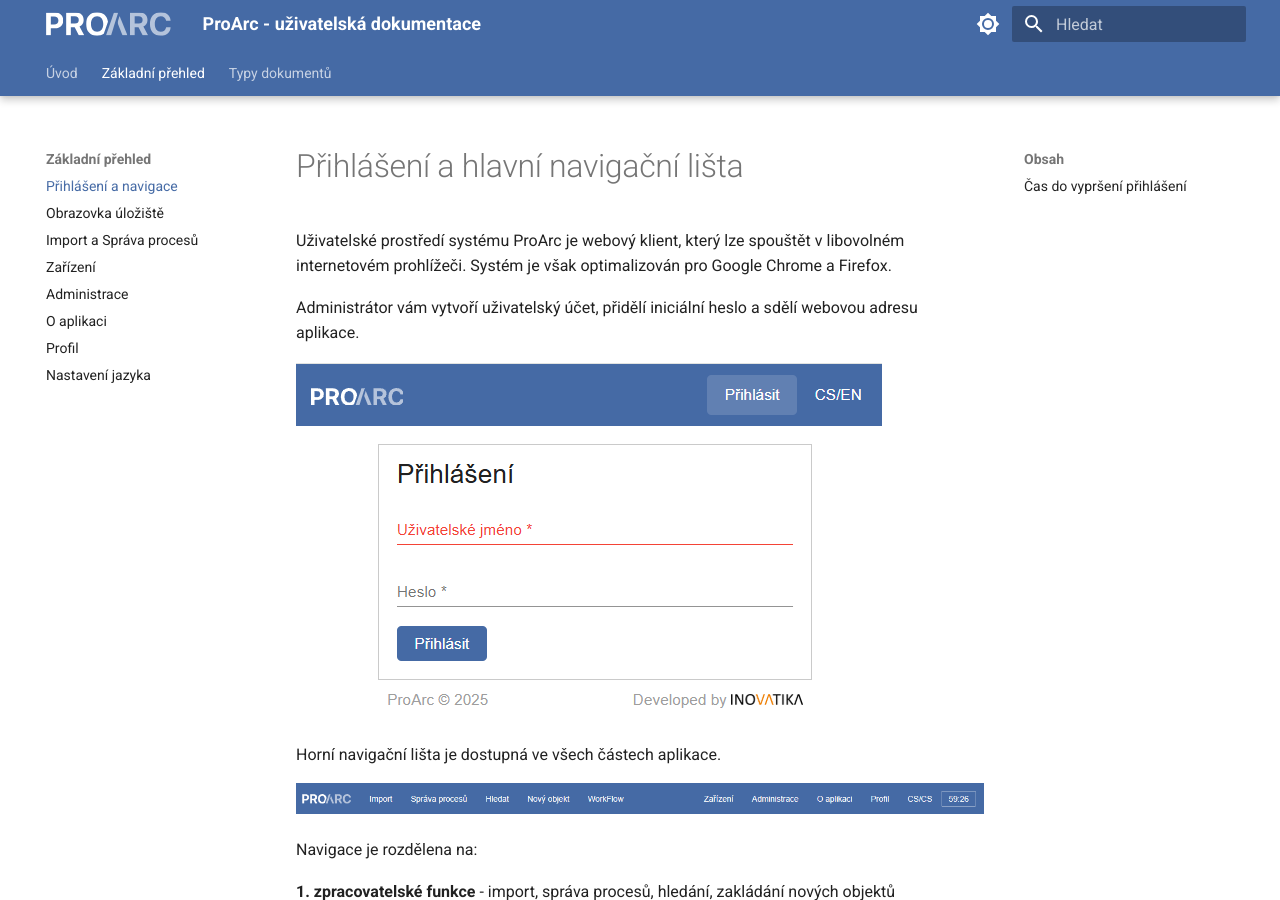
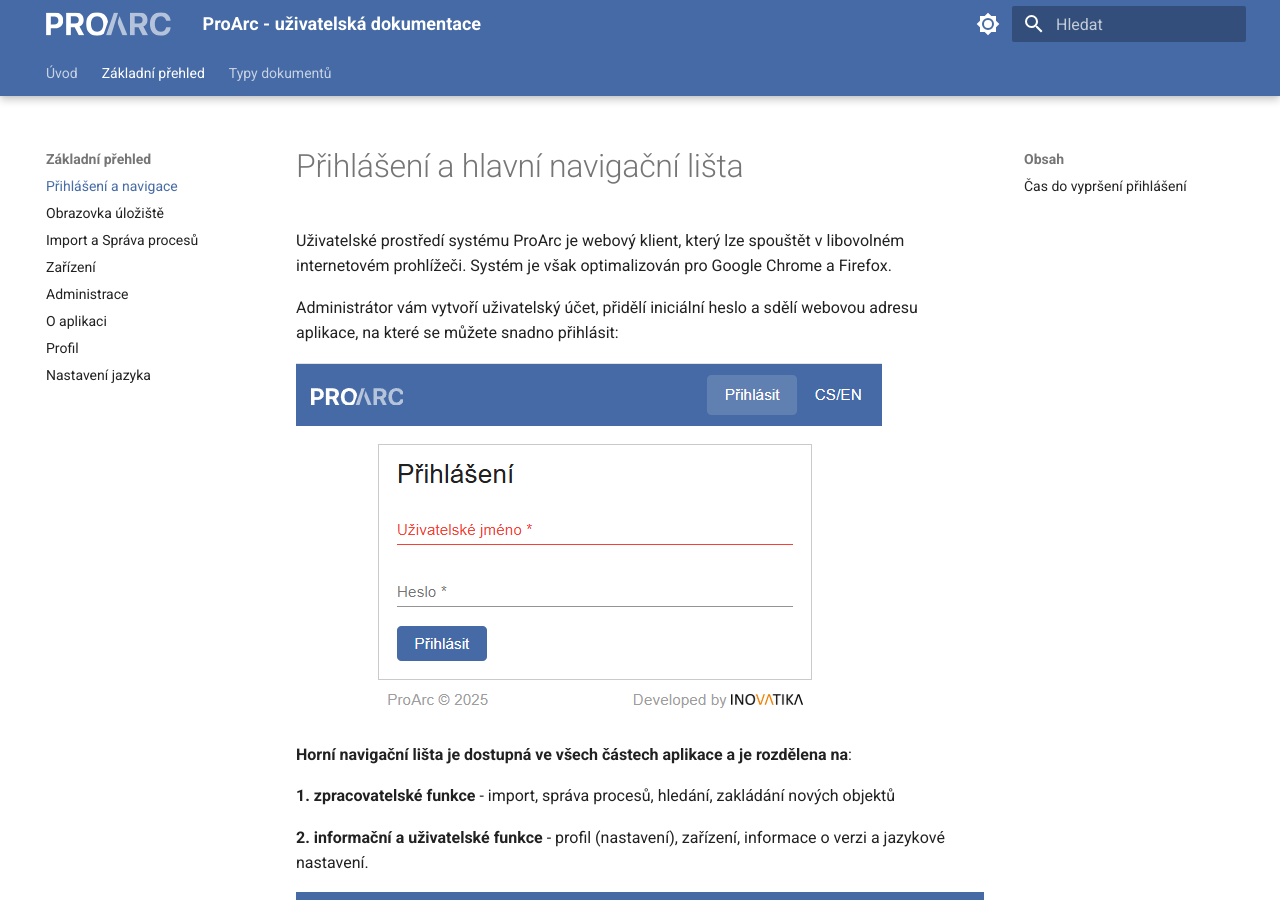
Before and after one commit to kerschfilip/proarc-manual, an MkDocs documentation site: the page built from docs/zakladni_prehled/01_prihlaseni.md, in a window 1280 px wide and 900 px high. Built offline with MkDocs 1.6.1 and Material for MkDocs 9.7.7, drawn with Linux system fonts in a browser that asks for light colours; some web fonts are replaced.

Commit message:
oprava základního přehledu

```diff
--- a/docs/zakladni_prehled/01_prihlaseni.md
+++ b/docs/zakladni_prehled/01_prihlaseni.md
@@ -5,22 +5,14 @@
 optimalizován pro Google Chrome a Firefox.
 
 Administrátor vám vytvoří uživatelský účet, přidělí iniciální heslo a
-sdělí webovou adresu aplikace.
+sdělí webovou adresu aplikace, na které se můžete snadno přihlásit:
 
-![Obsah obrázku text, snímek obrazovky, Písmo, číslo Obsah generovaný
-pomocí AI může být
-nesprávný.](./media/01_prihlaseni/image1.png)
+![](./media/01_prihlaseni/image1.png)
 
-Horní navigační lišta je dostupná ve všech částech aplikace.
-
-![](./media/01_prihlaseni/image2.png)
-
-Navigace je rozdělena na:
+**Horní navigační lišta je dostupná ve všech částech aplikace a je rozdělena na**:
 
 **1\. zpracovatelské funkce** - import, správa procesů, hledání, zakládání
 nových objektů
-
-![](./media/01_prihlaseni/image2.png)
 
 **2\. informační a uživatelské funkce** - profil (nastavení), zařízení,
 informace o verzi a jazykové nastavení.
```
Also changed, not shown: docs/zakladni_prehled/06_oAplikaci.md (+1 -1 lines).
